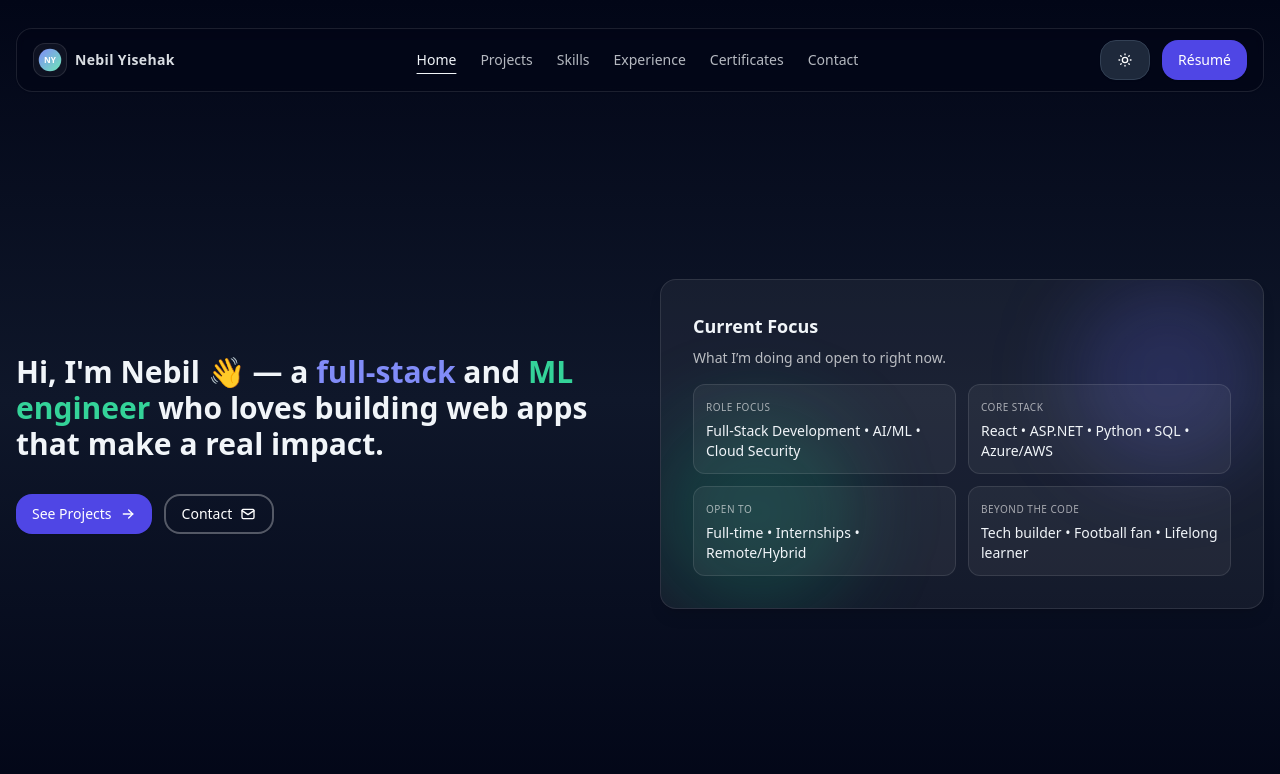
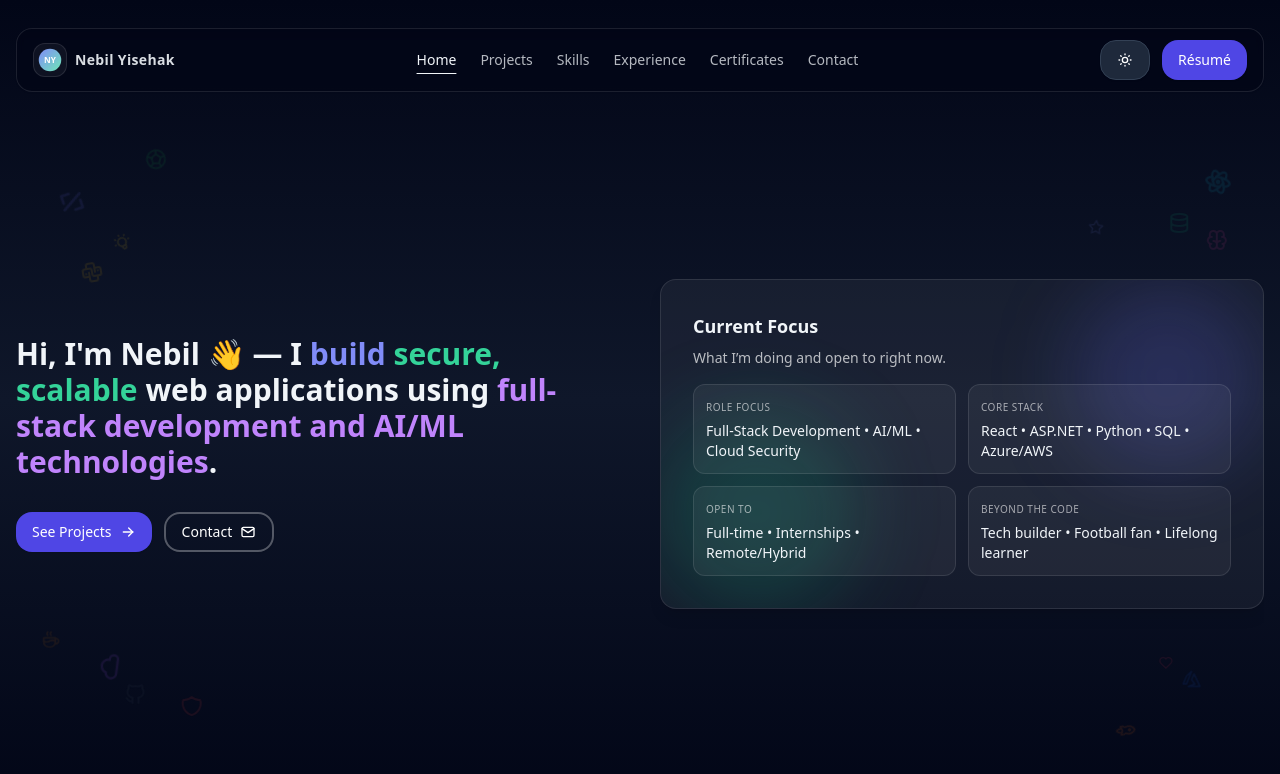
Before and after one commit to Nebil1/Nebil1.github.io, a React (Vite) app: page / in a window 1280 px wide. Shown: the top 774 px of the page. Built offline with nearby package versions, Linux system fonts and the light colour scheme.

Commit message:
enhance hero section with dynamic animations

```diff
--- a/src/sections/Hero.jsx
+++ b/src/sections/Hero.jsx
@@ -2,7 +2,7 @@ import { motion, useSpring, useTransform } from "framer-motion";
 import Button from "../components/ui/Button.jsx";
 import Badge from "../components/ui/Badge.jsx";
 import Card from "../components/ui/Card.jsx";
-import { IconArrowRight, IconMail, IconCpu, IconCloud, IconShield } from "@tabler/icons-react";
+import { IconArrowRight, IconMail, IconCode, IconDatabase, IconCloud, IconBrain, IconRocket, IconBallFootball, IconCoffee, IconBrandReact, IconShield, IconBrandPython, IconBrandAzure, IconBulb, IconHeart, IconStar, IconBrandGithub } from "@tabler/icons-react";
 
 export default function Hero({ mx, my, reduceMotion }) {
   // 3D tilt tied to parallax
@@ -11,22 +11,173 @@ export default function Hero({ mx, my, reduceMotion }) {
   const tiltStyle = reduceMotion
     ? {}
     : {
-
-        rotateX: useSpring(rotX, { stiffness: 120, damping: 18 }),
-        rotateY: useSpring(rotY, { stiffness: 120, damping: 18 }),
+        rotateX: useSpring(rotX, { stiffness: 400, damping: 25 }),
+        rotateY: useSpring(rotY, { stiffness: 400, damping: 25 }),
         transformStyle: "preserve-3d",
       };
 
   return (
-    <section className="grid items-center gap-10 min-h-[calc(100vh-6rem)] sm:grid-cols-2 py-16 sm:py-24 snap-start scroll-mt-24">
+    <section className="relative grid items-center gap-10 min-h-[calc(100vh-6rem)] sm:grid-cols-2 py-16 sm:py-24 snap-start scroll-mt-24 overflow-hidden">
+      {/* Floating animated icons */}
+      <motion.div
+        animate={{ y: [-20, 20, -20], rotate: [0, 180, 360] }}
+        transition={{ duration: 8, repeat: Infinity, ease: "easeInOut" }}
+        className="absolute top-20 left-10 opacity-20 dark:opacity-10"
+      >
+        <IconCode className="h-8 w-8 text-indigo-500" />
+      </motion.div>
+      <motion.div
+        animate={{ y: [20, -20, 20], x: [0, 10, 0] }}
+        transition={{ duration: 6, repeat: Infinity, ease: "easeInOut", delay: 1 }}
+        className="absolute top-32 right-20 opacity-20 dark:opacity-10"
+      >
+        <IconDatabase className="h-6 w-6 text-emerald-500" />
+      </motion.div>
+      <motion.div
+        animate={{ y: [-15, 15, -15], rotate: [0, -90, 0] }}
+        transition={{ duration: 7, repeat: Infinity, ease: "easeInOut", delay: 2 }}
+        className="absolute bottom-32 left-20 opacity-20 dark:opacity-10"
+      >
+        <IconCloud className="h-7 w-7 text-purple-500" />
+      </motion.div>
+      <motion.div
+        animate={{ y: [10, -25, 10], x: [-5, 5, -5] }}
+        transition={{ duration: 9, repeat: Infinity, ease: "easeInOut", delay: 0.5 }}
+        className="absolute top-40 right-10 opacity-20 dark:opacity-10"
+      >
+        <IconBrain className="h-6 w-6 text-pink-500" />
+      </motion.div>
+      <motion.div
+        animate={{ y: [-10, 30, -10], rotate: [0, 45, 0] }}
+        transition={{ duration: 5, repeat: Infinity, ease: "easeInOut", delay: 3 }}
+        className="absolute bottom-20 right-32 opacity-20 dark:opacity-10"
+      >
+        <IconRocket className="h-5 w-5 text-orange-500" />
+      </motion.div>
+      <motion.div
+        animate={{ y: [15, -15, 15], rotate: [0, 360, 0] }}
+        transition={{ duration: 10, repeat: Infinity, ease: "easeInOut", delay: 1.5 }}
+        className="absolute top-16 left-32 opacity-20 dark:opacity-10"
+      >
+        <IconBallFootball className="h-6 w-6 text-green-600" />
+      </motion.div>
+      <motion.div
+        animate={{ y: [-12, 18, -12], x: [0, -8, 0] }}
+        transition={{ duration: 6.5, repeat: Infinity, ease: "easeInOut", delay: 2.5 }}
+        className="absolute bottom-40 left-8 opacity-20 dark:opacity-10"
+      >
+        <IconCoffee className="h-5 w-5 text-amber-600" />
+      </motion.div>
+      <motion.div
+        animate={{ y: [8, -22, 8], rotate: [0, -180, 0] }}
+        transition={{ duration: 7.5, repeat: Infinity, ease: "easeInOut", delay: 0.8 }}
+        className="absolute top-24 right-8 opacity-20 dark:opacity-10"
+      >
+        <IconBrandReact className="h-7 w-7 text-cyan-500" />
+      </motion.div>
+      <motion.div
+        animate={{ y: [-18, 12, -18], x: [5, -5, 5] }}
+        transition={{ duration: 8.5, repeat: Infinity, ease: "easeInOut", delay: 4 }}
+        className="absolute bottom-16 left-40 opacity-20 dark:opacity-10"
+      >
+        <IconShield className="h-6 w-6 text-red-500" />
+      </motion.div>
+      <motion.div
+        animate={{ y: [12, -28, 12], rotate: [0, 90, 0] }}
+        transition={{ duration: 9.5, repeat: Infinity, ease: "easeInOut", delay: 1.2 }}
+        className="absolute top-48 left-16 opacity-20 dark:opacity-10"
+      >
+        <IconBrandPython className="h-6 w-6 text-yellow-500" />
+      </motion.div>
+      <motion.div
+        animate={{ y: [-8, 25, -8], x: [-3, 8, -3] }}
+        transition={{ duration: 6.8, repeat: Infinity, ease: "easeInOut", delay: 3.5 }}
+        className="absolute bottom-28 right-16 opacity-20 dark:opacity-10"
+      >
+        <IconBrandAzure className="h-5 w-5 text-blue-600" />
+      </motion.div>
+      <motion.div
+        animate={{ y: [20, -16, 20], rotate: [0, -45, 0] }}
+        transition={{ duration: 7.2, repeat: Infinity, ease: "easeInOut", delay: 2.8 }}
+        className="absolute top-36 left-24 opacity-20 dark:opacity-10"
+      >
+        <IconBulb className="h-5 w-5 text-yellow-400" />
+      </motion.div>
+      <motion.div
+        animate={{ y: [-14, 20, -14], x: [0, 6, 0] }}
+        transition={{ duration: 8.8, repeat: Infinity, ease: "easeInOut", delay: 0.3 }}
+        className="absolute bottom-36 right-24 opacity-20 dark:opacity-10"
+      >
+        <IconHeart className="h-4 w-4 text-rose-500" />
+      </motion.div>
+      <motion.div
+        animate={{ y: [16, -12, 16], rotate: [0, 180, 360] }}
+        transition={{ duration: 11, repeat: Infinity, ease: "easeInOut", delay: 4.5 }}
+        className="absolute top-28 right-40 opacity-20 dark:opacity-10"
+      >
+        <IconStar className="h-4 w-4 text-indigo-400" />
+      </motion.div>
+      <motion.div
+        animate={{ y: [-22, 14, -22], x: [8, -8, 8] }}
+        transition={{ duration: 9.2, repeat: Infinity, ease: "easeInOut", delay: 1.8 }}
+        className="absolute bottom-24 left-28 opacity-20 dark:opacity-10"
+      >
+        <IconBrandGithub className="h-6 w-6 text-gray-600" />
+      </motion.div>
       <div>
-        <motion.h1 initial={{ opacity: 0, y: 12 }} animate={{ opacity: 1, y: 0 }} transition={{ duration: 0.8, ease: "easeOut" }} className="text-2xl font-semibold leading-tight sm:text-3xl">
-          Hi, I'm Nebil 👋 — a <span className="text-indigo-600 dark:text-indigo-400">full-stack</span> and <span className="text-emerald-600 dark:text-emerald-400">ML engineer</span> who loves building web apps that make a real impact.
+        <motion.h1
+          initial={{ opacity: 0, y: 40 }}
+          animate={{ opacity: 1, y: 0 }}
+          transition={{ duration: 1.5, ease: [0.25, 0.46, 0.45, 0.94] }}
+          className="text-2xl font-semibold leading-tight sm:text-3xl"
+        >
+          Hi, I'm Nebil 👋 — I <motion.span
+            initial={{ opacity: 0, x: -30 }}
+            animate={{ opacity: 1, x: 0 }}
+            transition={{
+              delay: 0.8,
+              duration: 1.2,
+              ease: [0.25, 0.46, 0.45, 0.94],
+              type: "spring",
+              stiffness: 100,
+              damping: 15
+            }}
+            className="text-indigo-600 dark:text-indigo-400 font-bold"
+          >build</motion.span> <motion.span
+            initial={{ opacity: 0, scale: 0.7 }}
+            animate={{ opacity: 1, scale: 1 }}
+            transition={{
+              delay: 1.2,
+              duration: 1.0,
+              ease: [0.34, 1.56, 0.64, 1],
+              type: "spring",
+              stiffness: 120,
+              damping: 12
+            }}
+            className="text-emerald-600 dark:text-emerald-400"
+          >secure, scalable</motion.span> web applications using <motion.span
+            initial={{ opacity: 0, y: 20 }}
+            animate={{ opacity: 1, y: 0 }}
+            transition={{
+              delay: 1.6,
+              duration: 1.3,
+              ease: [0.25, 0.46, 0.45, 0.94],
+              type: "spring",
+              stiffness: 80,
+              damping: 18
+            }}
+            className="text-purple-600 dark:text-purple-400 font-semibold"
+          >full-stack development and AI/ML technologies</motion.span>.
         </motion.h1>
 
 
 
-        <div className="mt-8 flex flex-wrap items-center gap-3">
+        <motion.div
+          initial={{ opacity: 0, y: 20 }}
+          animate={{ opacity: 1, y: 0 }}
+          transition={{ duration: 0.8, delay: 0.3, ease: "easeOut" }}
+          className="mt-8 flex flex-wrap items-center gap-3"
+        >
           <a href="#projects">
             <Button variant="default">
               See Projects <IconArrowRight className="h-4 w-4" />
@@ -37,7 +188,7 @@ export default function Hero({ mx, my, reduceMotion }) {
               Contact <IconMail className="h-4 w-4" />
             </Button>
           </a>
-        </div>
+        </motion.div>
 
         {/* <div className="mt-6 flex flex-wrap gap-2 opacity-90">
           <Badge><Cloud className="mr-1 inline h-3 w-3" /> MLOps on Cloud</Badge>
--- a/src/sections/Projects.jsx
+++ b/src/sections/Projects.jsx
@@ -18,7 +18,7 @@ export default function Projects({ projects, websites = [] }) {
               <h3 className="text-lg font-semibold text-emerald-800 dark:text-emerald-200">{site.title}</h3>
             </div>
             <p className="mb-4 text-sm text-emerald-700 dark:text-emerald-300">{site.description}</p>
-            <div className="mt-auto">
+            <div className="mt-auto pt-4">
               <a href={site.url} target="_blank" rel="noopener noreferrer">
                 <Button className="w-full bg-emerald-600 hover:bg-emerald-700 text-white">
                   Visit Live Site <IconExternalLink className="h-4 w-4" />
```
